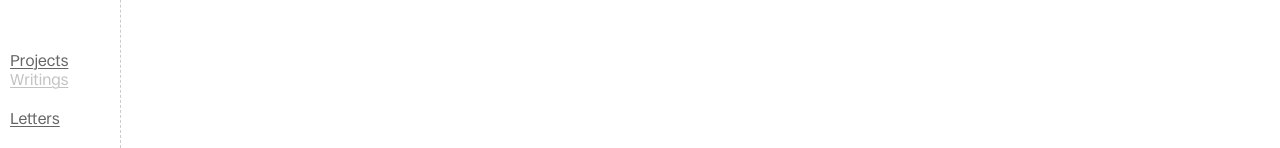
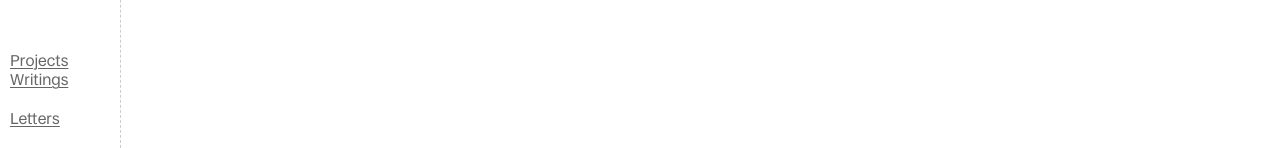
Before and after one commit to thometnanni/krisenstab, a SvelteKit app: page /projects in a window 1280 px wide. Shown: the part 652-800 px from the top of the page. Built offline with nearby package versions, Linux system fonts and the light colour scheme.

Commit message:
feat substack

```diff
--- a/src/routes/+layout.svelte
+++ b/src/routes/+layout.svelte
@@ -6,7 +6,7 @@
 
     <div class="time">
       <a href="/projects">Projects</a><br />
-      <a href="/writings" class="hidden-link">Writings</a>
+      <a href="https://krisenstab.substack.com/" target="_blank">Writings</a>
       <br /> <br />
       <a href="/letters">Letters</a>
     </div>
```
